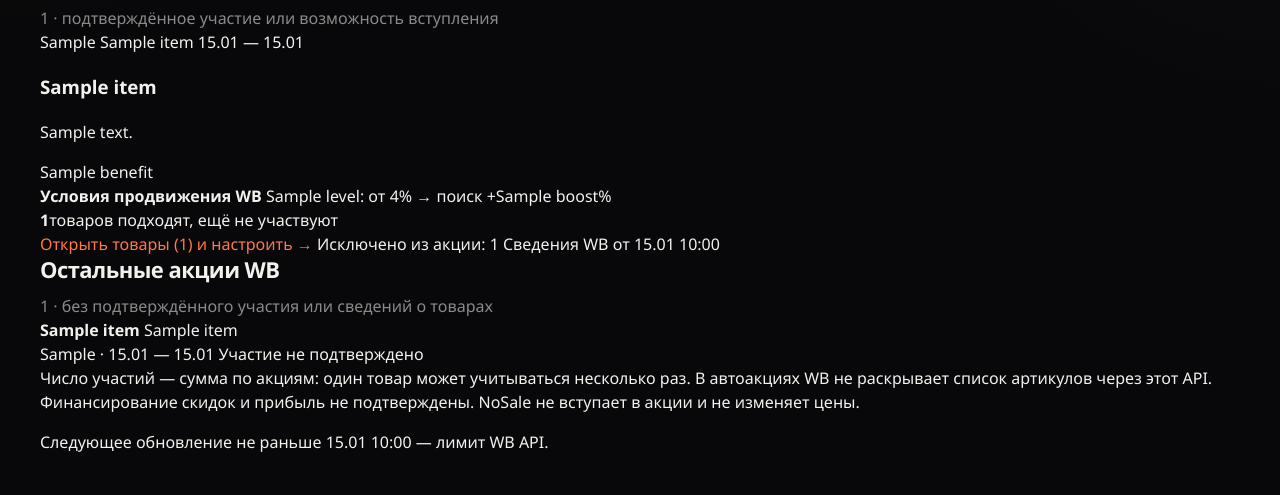
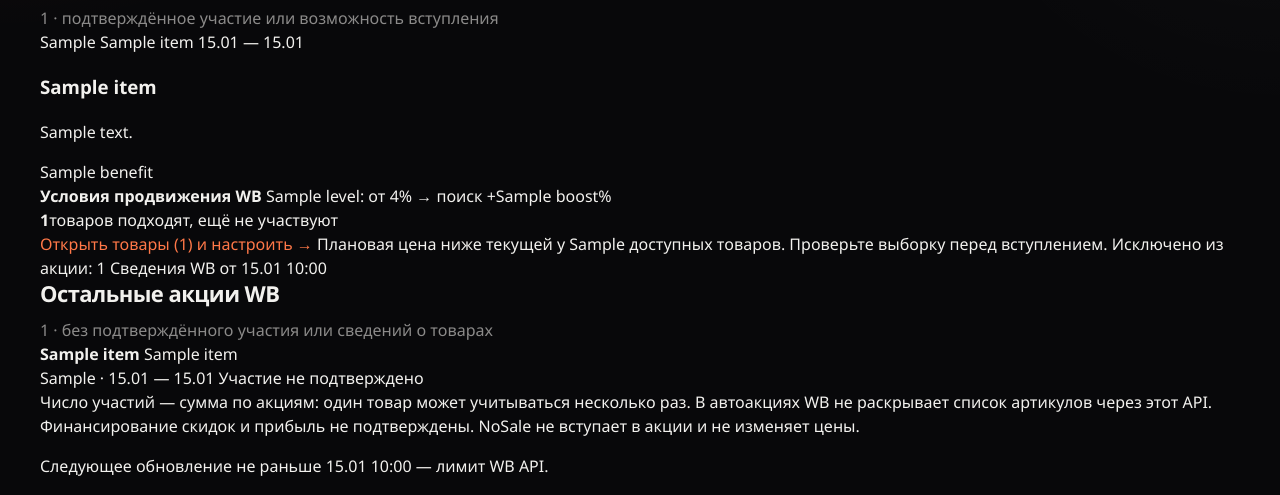
Before and after one commit to Anderhaos/Marketplace-Price-Guard, a Django app: template saas/portal/templates/guard/promotions.html in a window 1280 px wide. Shown: the part 475-970 px from the top of the page. Run offline with Django 5.2, Linux system fonts and the light colour scheme; the template is opened without the code that fills it: most values are stand-ins (such as "Sample title", 1, 10 or a date in 2020).

Commit message:
fix(#106): show candidate price warning only when WB confirms decreases

```diff
--- a/saas/portal/templates/guard/promotions.html
+++ b/saas/portal/templates/guard/promotions.html
@@ -107,8 +107,8 @@
         {% else %}
         <span class="promo-action-subfact">{% if item.type == "auto" %}WB API не раскрывает артикулы автоакции{% else %}Список артикулов не подтверждён WB{% endif %}</span>
         {% endif %}
-        {% if item.candidate_products %}
-          <span class="promo-audit-risk">Плановая цена ниже текущей у части доступных товаров. Проверьте выборку перед вступлением.</span>
+        {% if item.candidates.matched_decreases %}
+          <span class="promo-audit-risk">Плановая цена ниже текущей у {{ item.candidates.matched_decreases }} доступных товаров. Проверьте выборку перед вступлением.</span>
         {% elif item.has_price_drop %}
           <span class="promo-audit-risk">Плановая цена ниже текущей у {{ item.participation.matched_decreases }} участвующих товаров</span>
         {% endif %}
```
